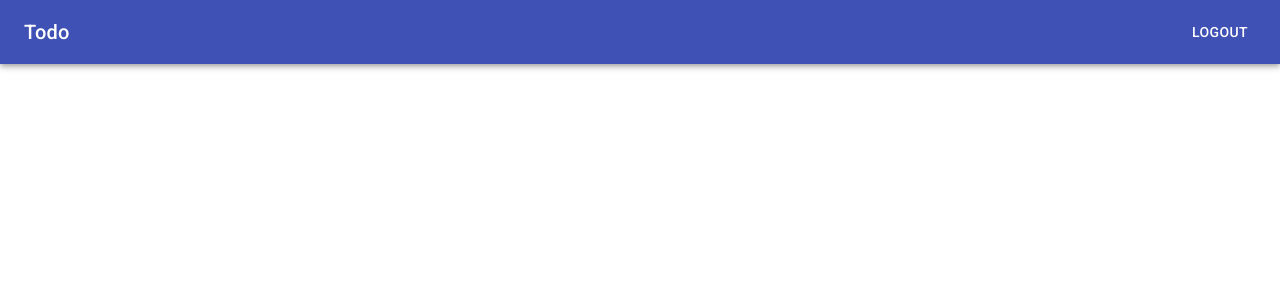
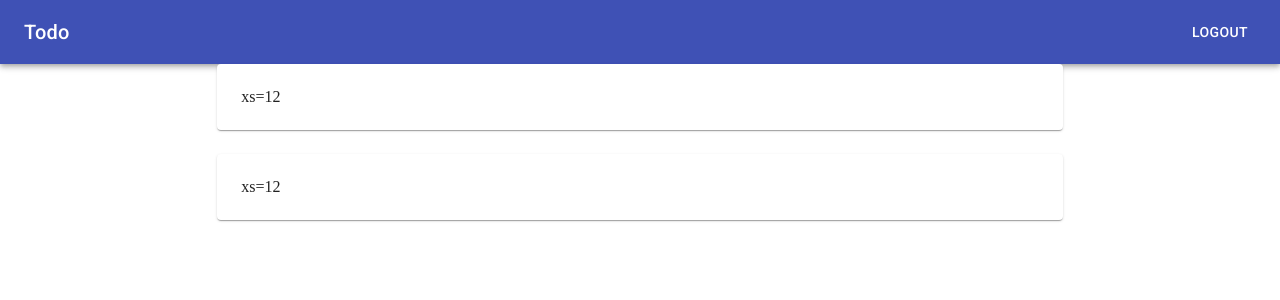
Before and after one commit to plechipt/todo-app, a React (Create React App) app in the folder frontend/: page / in a window 1280 px wide. Shown: the top 300 px of the page. Built offline with nearby package versions, Linux system fonts and the light colour scheme.

Commit message:
added AppBar

```diff
--- a/frontend/src/components/Navbar.js
+++ b/frontend/src/components/Navbar.js
@@ -4,8 +4,6 @@ import AppBar from "@material-ui/core/AppBar";
 import Toolbar from "@material-ui/core/Toolbar";
 import Typography from "@material-ui/core/Typography";
 import Button from "@material-ui/core/Button";
-import IconButton from "@material-ui/core/IconButton";
-import MenuIcon from "@material-ui/icons/Menu";
 import { makeStyles } from "@material-ui/core/styles";
 
 const useStyles = makeStyles((theme) => ({
--- a/frontend/src/components/Todo.js
+++ b/frontend/src/components/Todo.js
@@ -1,7 +1,33 @@
 import React from "react";
+import { makeStyles } from "@material-ui/core/styles";
+import Paper from "@material-ui/core/Paper";
+import Grid from "@material-ui/core/Grid";
+
+const useStyles = makeStyles((theme) => ({
+  root: {
+    flexGrow: 1,
+  },
+  paper: {
+    padding: theme.spacing(3),
+    textAlign: "left",
+  },
+}));
 
 const Todo = () => {
-  return null;
+  const classes = useStyles();
+
+  return (
+    <div className={classes.root}>
+      <Grid justify="center" alignItems="center" container spacing={3}>
+        <Grid item xs={8}>
+          <Paper className={classes.paper}>xs=12</Paper>
+        </Grid>
+        <Grid item xs={8}>
+          <Paper className={classes.paper}>xs=12</Paper>
+        </Grid>
+      </Grid>
+    </div>
+  );
 };
 
 export default Todo;
```
Also changed, not shown: 1 other file (tests, documents, lock files or other folders).
